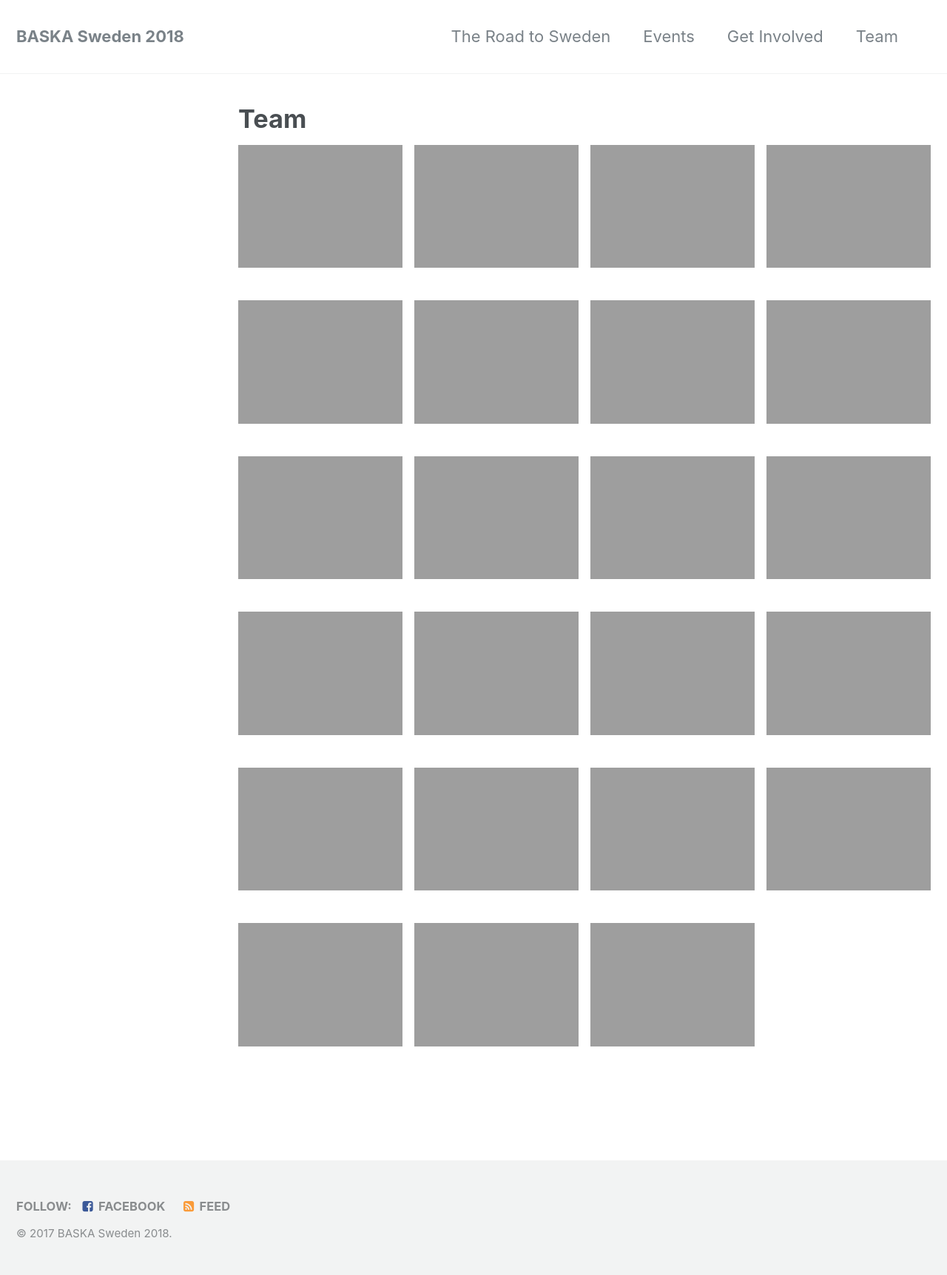
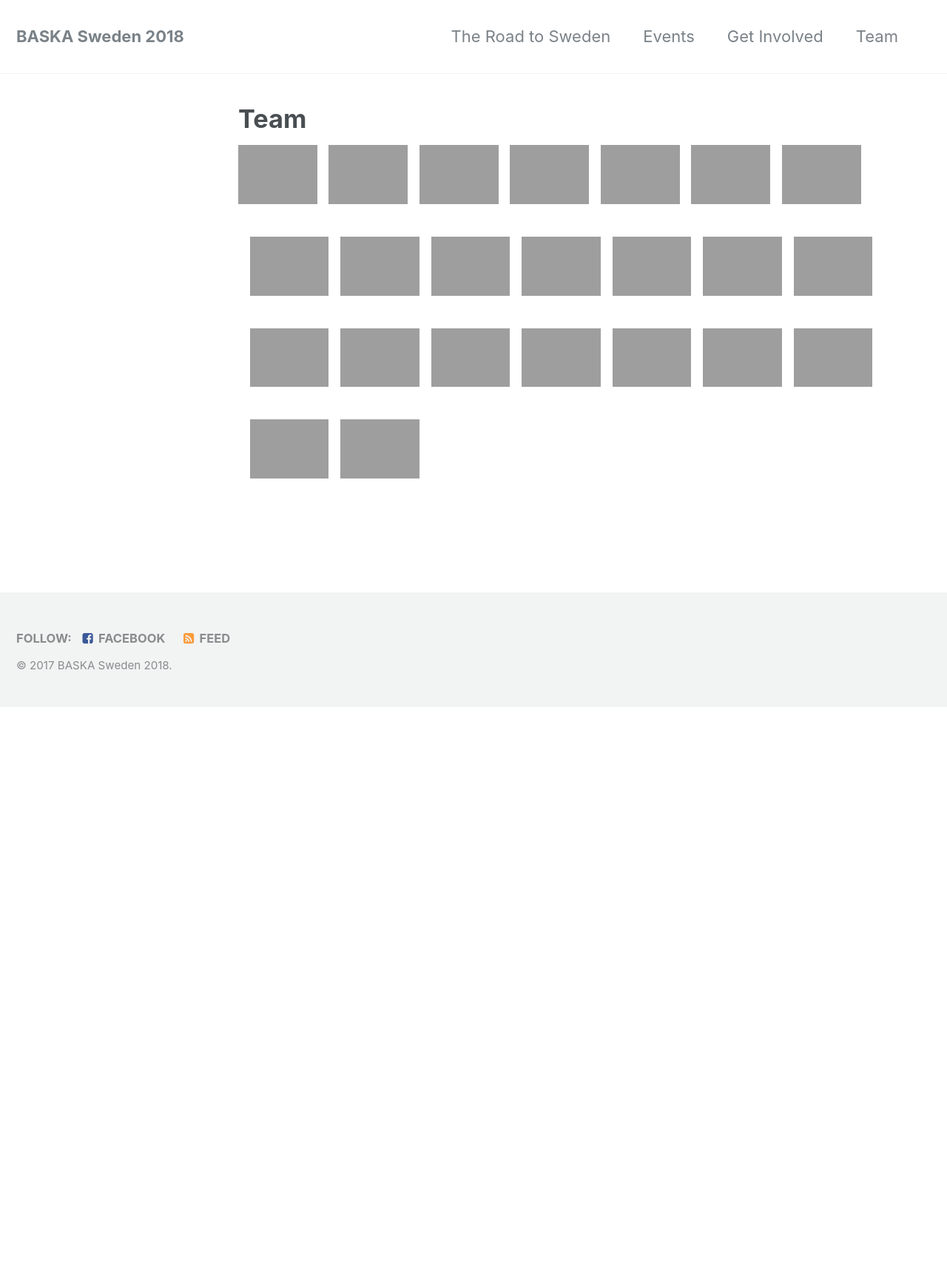
Before and after one commit to BASKA-SA/baska-sweden.co.za, a Jekyll site: the page built from _pages/team.html, in a window 1280 px wide. Shown: the whole page at 74% size. Built offline with Jekyll 4.4.1, drawn with Linux system fonts in a browser that asks for light colours; after the commit the page ends 956 px from its top, so only the background shows below that.

Commit message:
Made grid tighter at medium and large viewports

```diff
--- a/_sass/minimal-mistakes/_archive.scss
+++ b/_sass/minimal-mistakes/_archive.scss
@@ -119,7 +119,7 @@
 
   @include breakpoint($small) {
     float: left;
-    width: span(5 of 10);
+    width: span(2 of 12);
 
     &:nth-child(2n+1) {
       clear: both;
@@ -130,12 +130,17 @@
       clear: none;
       margin-left: gutter(of 10);
     }
+
+    &:nth-child(2n+3) {
+        clear: none;
+        margin-left: gutter(of 10);
+    }
   }
 
   @include breakpoint($medium) {
     margin-left: 0; /* override margin*/
     margin-right: 0; /* override margin*/
-    width: span(3 of 12);
+    width: span(2 of 16);
 
     &:nth-child(2n+1) {
       clear: none;
@@ -156,6 +161,11 @@
     }
 
     &:nth-child(4n+4) {
+      clear: none;
+      margin-left: gutter(1 of 12);
+    }
+
+    &:nth-child(4n+5) {
       clear: none;
       margin-left: gutter(1 of 12);
     }
```
